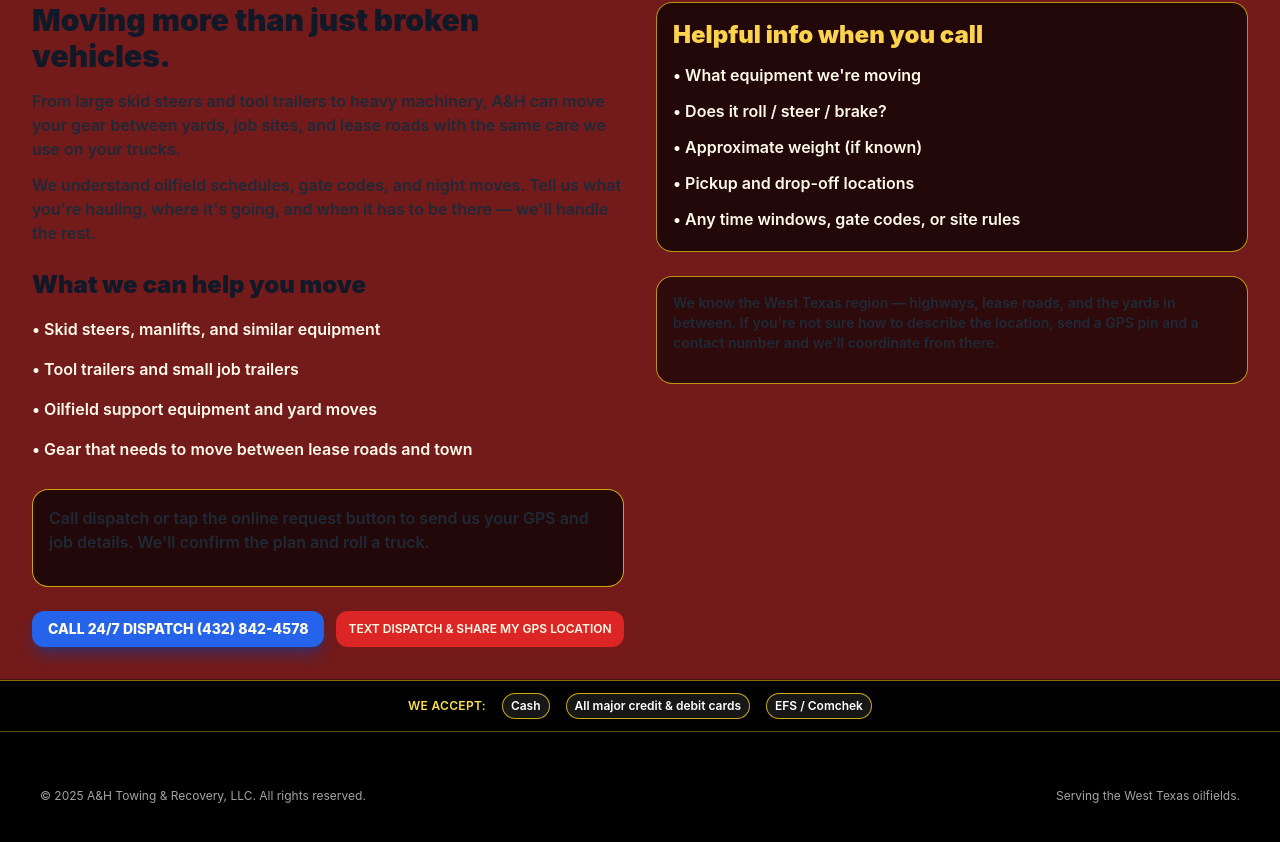
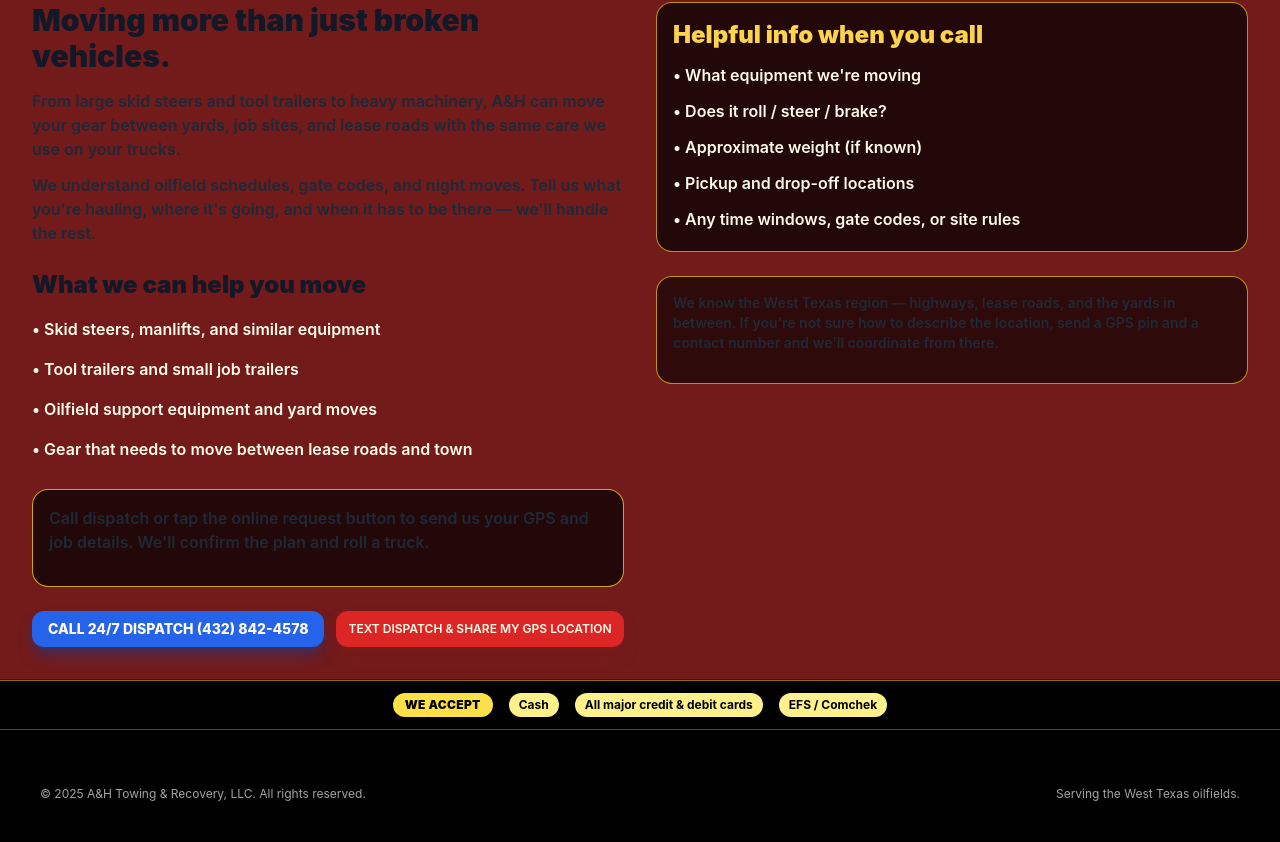
Before and after one commit to davidlibby1415-prog/A-H-Towing-and-Recovery, a Next.js app: page /equipment-transport in a window 1280 px wide. Shown: the part 620-1462 px from the top of the page. Built offline with nearby package versions, Linux system fonts and the light colour scheme.

Commit message:
Update ServiceLayout.jsx

```diff
--- a/app/components/ServiceLayout.jsx
+++ b/app/components/ServiceLayout.jsx
@@ -295,19 +295,21 @@ export function WeAcceptBar() {
   return (
     <div className="bg-black/95 border-t border-yellow-500/60">
       <div className="container max-w-7xl mx-auto px-4 md:px-6 py-3 flex flex-wrap items-center justify-center gap-3 sm:gap-4 text-[11px] sm:text-xs">
-        <span className="font-semibold text-yellow-300 tracking-wide uppercase">
-          We accept:
+        {/* "We accept" pill – BLACK text, bold */}
+        <span className="px-3 py-1 rounded-full bg-yellow-300 text-black font-black tracking-wide uppercase">
+          We accept
         </span>
 
-        <span className="px-2 py-1 rounded-full bg-neutral-900 border border-yellow-400/80 text-white font-semibold">
+        {/* Payment type pills – also high contrast, black text */}
+        <span className="px-2.5 py-1 rounded-full bg-yellow-200 text-black font-bold">
           Cash
         </span>
 
-        <span className="px-2 py-1 rounded-full bg-neutral-900 border border-yellow-400/80 text-white font-semibold text-center">
+        <span className="px-2.5 py-1 rounded-full bg-yellow-200 text-black font-bold text-center">
           All major credit &amp; debit cards
         </span>
 
-        <span className="px-2 py-1 rounded-full bg-neutral-900 border border-yellow-400/80 text-white font-semibold">
+        <span className="px-2.5 py-1 rounded-full bg-yellow-200 text-black font-bold">
           EFS / Comchek
         </span>
       </div>
```
